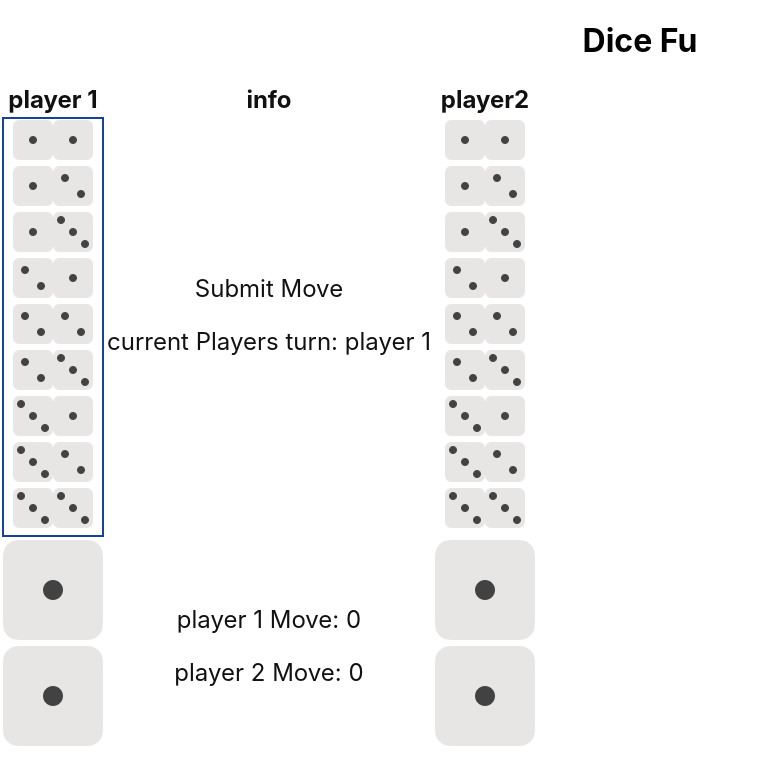
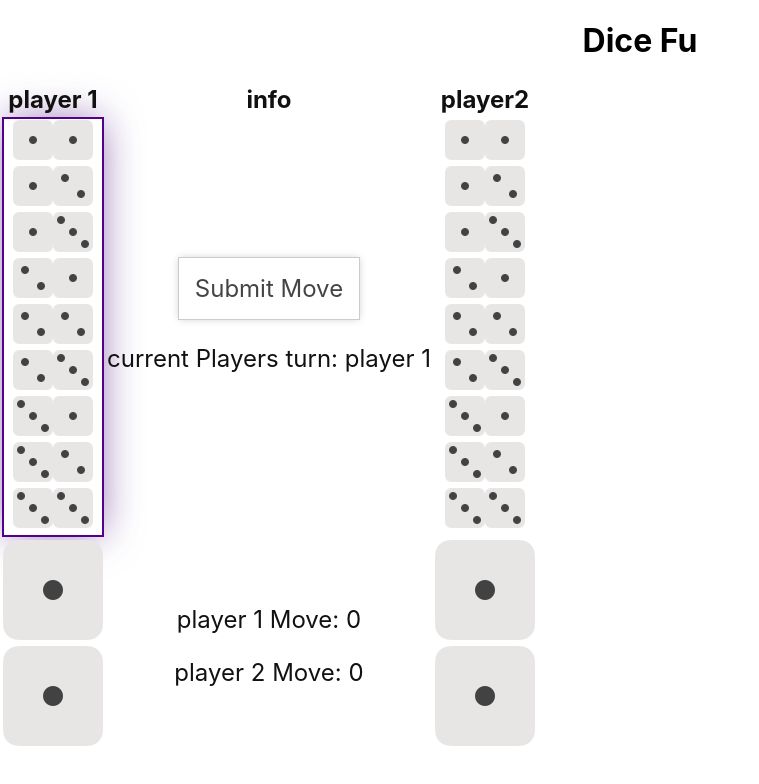
Before and after one commit to homercrates/merdice, a React (Create React App) app: page / in a window 1280 px wide. Shown: the top 784 px of the page, without its empty margins (0-759 px from the left). Built offline with nearby package versions, Linux system fonts and the light colour scheme.

Commit message:
tightened up css

```diff
--- a/src/App.css
+++ b/src/App.css
@@ -40,5 +40,22 @@
 }
 
 .outlineMove {
-  border: 2px solid #14429c;
+  border: 2px solid #54008b;
+  box-shadow: 0 0 5vh -4px rgba(69, 11, 122, 0.603);
 }
+
+.submitBtn {
+  display:inline-block;
+  color:#444;
+  border:1px solid #CCC;
+  background:#fff;
+  box-shadow: 0 0 1vh -1px rgba(0,0,0,0.2);
+  cursor: pointer;
+  vertical-align: middle;
+  padding: 2vh;
+  text-align: center;
+}
+.submitBtn:active {
+  color:red;
+  box-shadow: 0 0 5px -1px rgba(0,0,0,0.6);
+}
--- a/src/components/renderTiles.js
+++ b/src/components/renderTiles.js
@@ -161,7 +161,7 @@ function RenderTiles() {
                         </td>
                         <td>
                             <div>
-                                <div className="button" onClick={nextPhase}>Submit Move</div>
+                                <div className="submitBtn" onClick={nextPhase}>Submit Move</div>
                                 <p>current Players turn: {currentPlayerIs1} </p>
                             </div>
                         </td>
```
